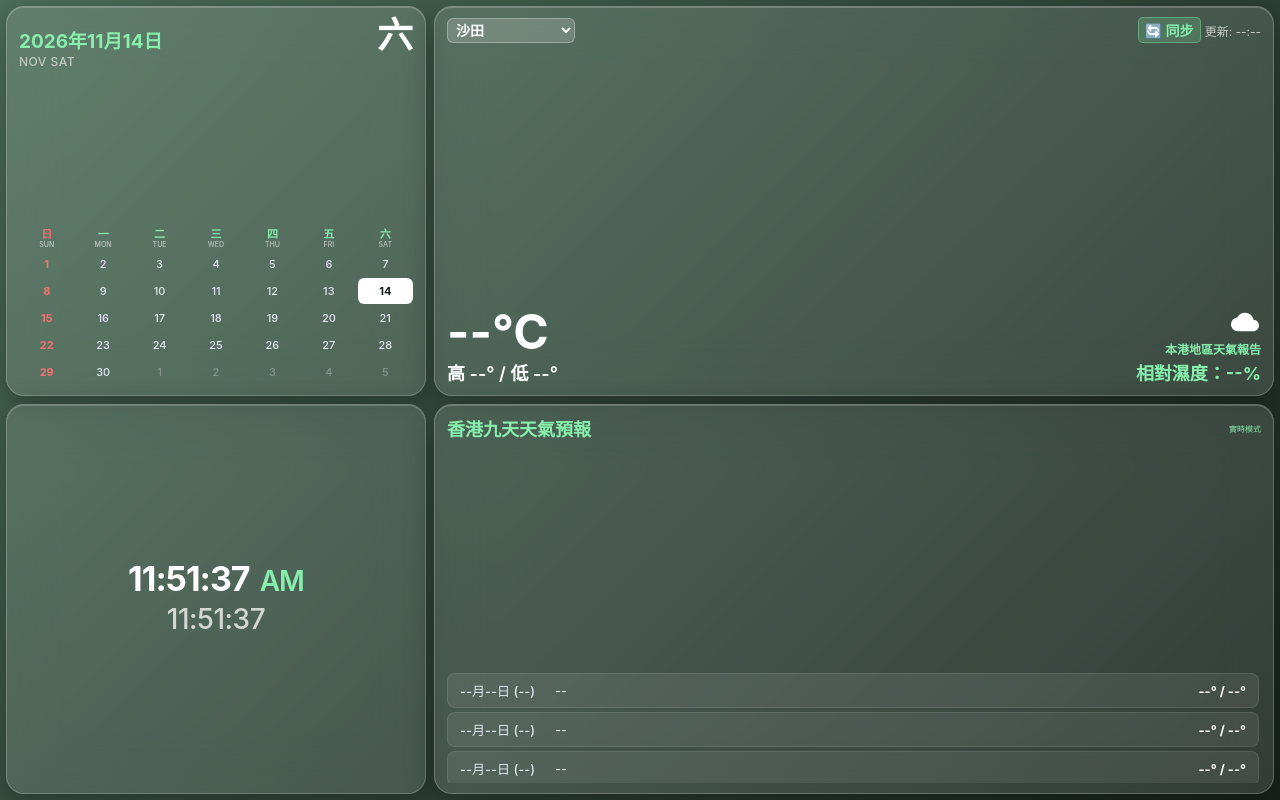
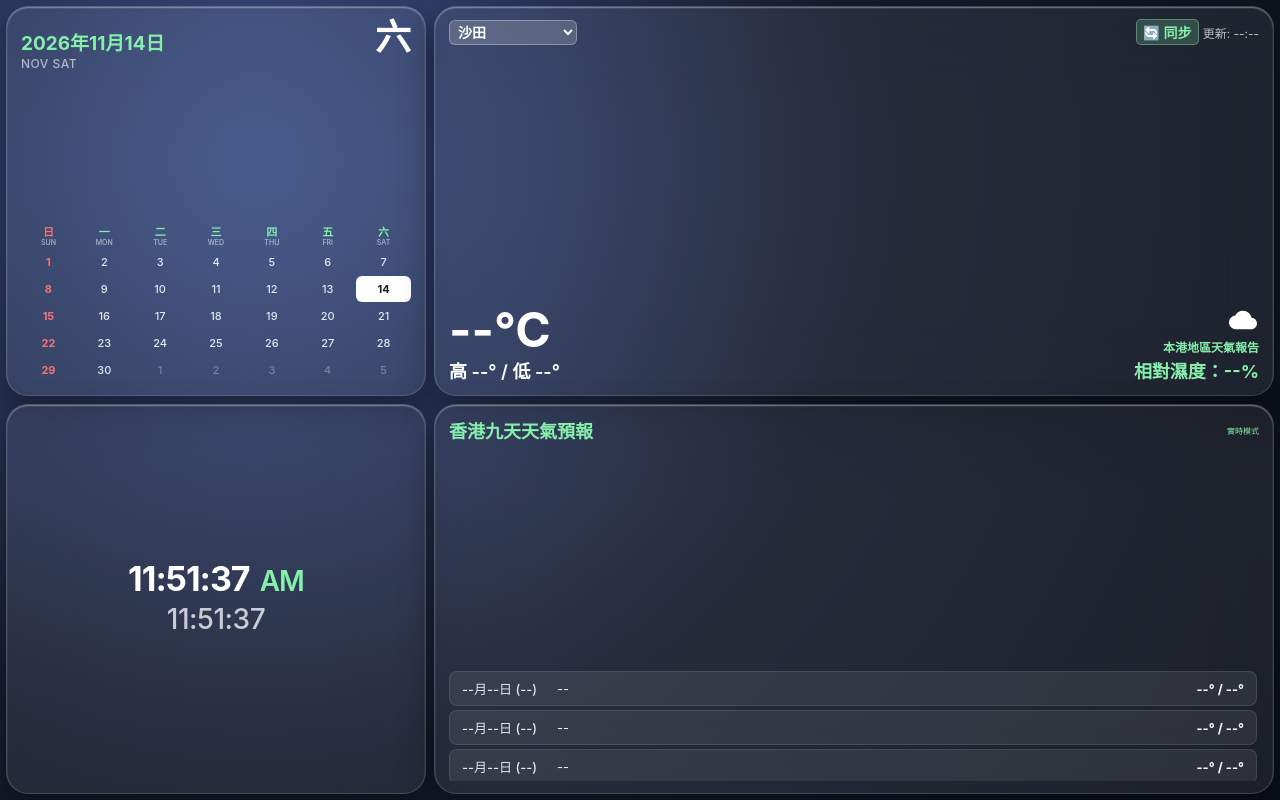
Before and after one commit to Gphorn33356/iph7HomeView, a plain HTML site: page index.html in a window 1280 px wide. Drawn offline with Linux system fonts and the light colour scheme; no server answers.

Commit message:
Update index.html

```diff
--- a/index.html
+++ b/index.html
@@ -15,8 +15,9 @@
             -webkit-font-smoothing: antialiased;
         }
 
+/* 1. 改用類似圖中的深藍紫色流光漸層背景，讓透明度有豐富的內容可透出 */
         body {
-            background: linear-gradient(135deg, #4C6E5A 0%, #17211b 100%);
+            background: radial-gradient(circle at 20% 20%, #3d528a 0%, #171c2e 50%, #0b0f19 100%);
             color: #f0fdf4;
             width: 100vw;
             height: 100vh;
@@ -39,15 +40,17 @@
             max-height: 800px;
         }
 
-        /* iOS 頂級玻璃擬物卡片風格 */
+/* 2. 升級 Box 卡片為高透明度毛玻璃風格 */
         .glass-card {
-            background: rgba(255, 255, 255, 0.12);
-            backdrop-filter: blur(25px);
-            -webkit-backdrop-filter: blur(25px);
-            border: 1px solid rgba(255, 255, 255, 0.22);
-            border-radius: 18px;
-            padding: 10px 12px;
-            box-shadow: 0 8px 30px rgba(0, 0, 0, 0.3), inset 0 1px 0 rgba(255, 255, 255, 0.2);
+            background: rgba(255, 255, 255, 0.07); /* 透明度調低（原本是 0.12），讓背景更透 */
+            backdrop-filter: blur(35px);            /* 加強毛玻璃的模糊厚度 */
+            -webkit-backdrop-filter: blur(35px);
+            border: 1px solid rgba(255, 255, 255, 0.15); /* 細緻的半透明邊框 */
+            border-radius: 22px;
+            padding: 12px 14px;
+            /* 核心：製造真實玻璃立體感的陰影與頂部高光線條 */
+            box-shadow: 0 15px 35px rgba(0, 0, 0, 0.4),
+                        inset 0 1px 1.5px rgba(255, 255, 255, 0.4);
             display: flex;
             flex-direction: column;
             justify-content: space-between;
```
